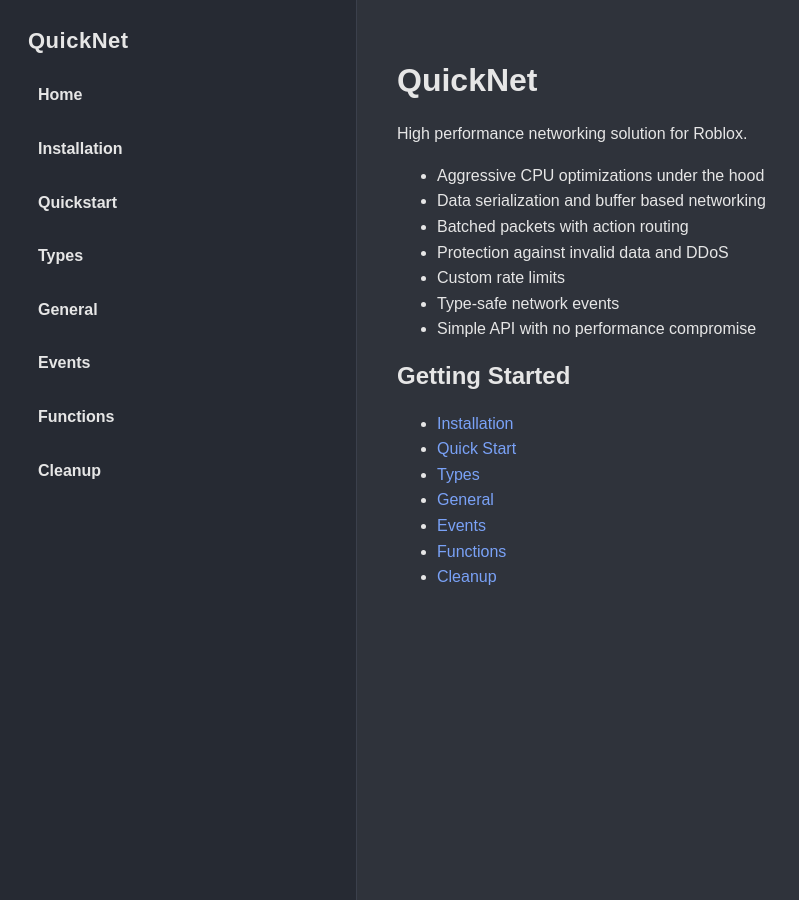
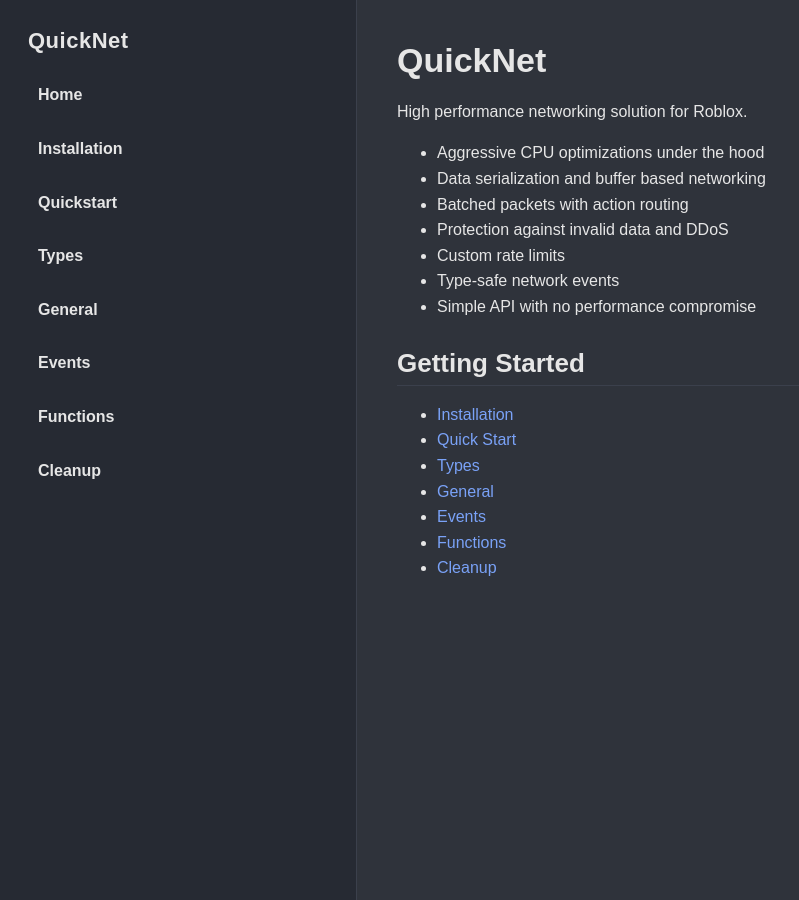
Before and after one commit to breadboardengineer1234/QuickNet, a Jekyll site: the page built from docs/index.md, in a window 1280 px wide and 900 px high. Shown: the whole window, without its empty margins (0-799 px from the left). Built offline with Jekyll 4.4.1, drawn with Linux system fonts in a browser that asks for light colours.

Commit message:
Update style.css

```diff
--- a/docs/assets/style.css
+++ b/docs/assets/style.css
@@ -81,8 +81,41 @@ body {
 }
 
 /* Headings */
-h1, h2, h3 {
+/* Reset default heading styles */
+h1, h2, h3, h4, h5, h6 {
+  margin: 0;
+  font-weight: 700;
   line-height: 1.2;
+}
+
+/* H1 - page title */
+h1 {
+  font-size: 34px;
+  margin-bottom: 18px;
+}
+
+/* H2 - major sections */
+h2 {
+  font-size: 26px;
+  margin-top: 28px;
+  margin-bottom: 14px;
+  border-bottom: 1px solid var(--border);
+  padding-bottom: 6px;
+}
+
+/* H3 - subsections */
+h3 {
+  font-size: 20px;
+  margin-top: 22px;
+  margin-bottom: 10px;
+}
+
+/* H4 - fine detail (optional but useful for APIs) */
+h4 {
+  font-size: 16px;
+  margin-top: 16px;
+  margin-bottom: 6px;
+  color: var(--muted);
 }
 
 /* Code blocks */
```
